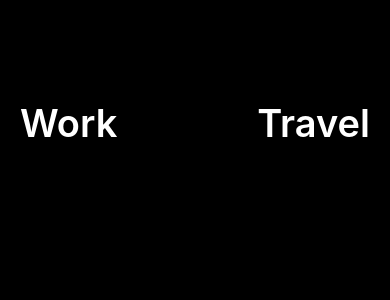
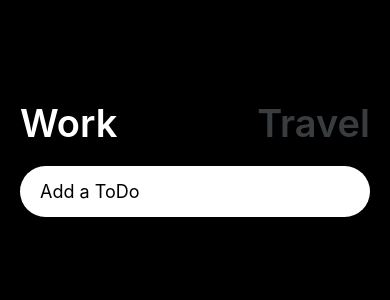
Before and after one commit to gojaeng/React, a React Native app in the folder ToDo/: screen / in a window 390 px wide. Shown: the top 300 px of the page. Built offline with nearby package versions, Linux system fonts and the light colour scheme.

Commit message:
Feat : Text Input

```diff
--- a/ToDo/App.js
+++ b/ToDo/App.js
@@ -1,18 +1,31 @@
 import { StatusBar } from 'expo-status-bar';
-import { StyleSheet, Text, View, TouchableOpacity, TouchableHighlight } from 'react-native';
+import { StyleSheet, Text, View, TouchableOpacity, TextInput } from 'react-native';
 import { theme } from './color';
+import React, { useState } from 'react';
 
 export default function App() {
+    const [working, setWorking] = useState(true);
+    const [text, setText] = useState('');
+    const travel = () => setWorking(false);
+    const work = () => setWorking(true);
+    const onChangeText = (payload) => setText(payload);
     return (
         <View style={styles.container}>
             <StatusBar style="auto" />
             <View style={styles.header}>
-                <TouchableOpacity>
-                    <Text style={styles.btnText}>Work</Text>
+                <TouchableOpacity onPress={work}>
+                    <Text style={{ ...styles.btnText, color: working ? 'white' : theme.grey }}>Work</Text>
                 </TouchableOpacity>
-                <TouchableHighlight backgroundColor="red">
-                    <Text style={styles.btnText}>Travel</Text>
-                </TouchableHighlight>
+                <TouchableOpacity onPress={travel}>
+                    <Text style={{ ...styles.btnText, color: !working ? 'white' : theme.grey }}>Travel</Text>
+                </TouchableOpacity>
+            </View>
+            <View>
+                <TextInput
+                    onChangeText={onChangeText}
+                    placeholder={working ? 'Add a ToDo' : 'Where do you want to go?'}
+                    style={styles.input}
+                />
             </View>
         </View>
     );
@@ -34,4 +47,12 @@ const styles = StyleSheet.create({
         fontSize: 38,
         fontWeight: 600,
     },
+    input: {
+        backgroundColor: 'white',
+        paddingVertical: 15,
+        paddingHorizontal: 20,
+        borderRadius: 30,
+        marginTop: 20,
+        fontSize: 18,
+    },
 });
```
